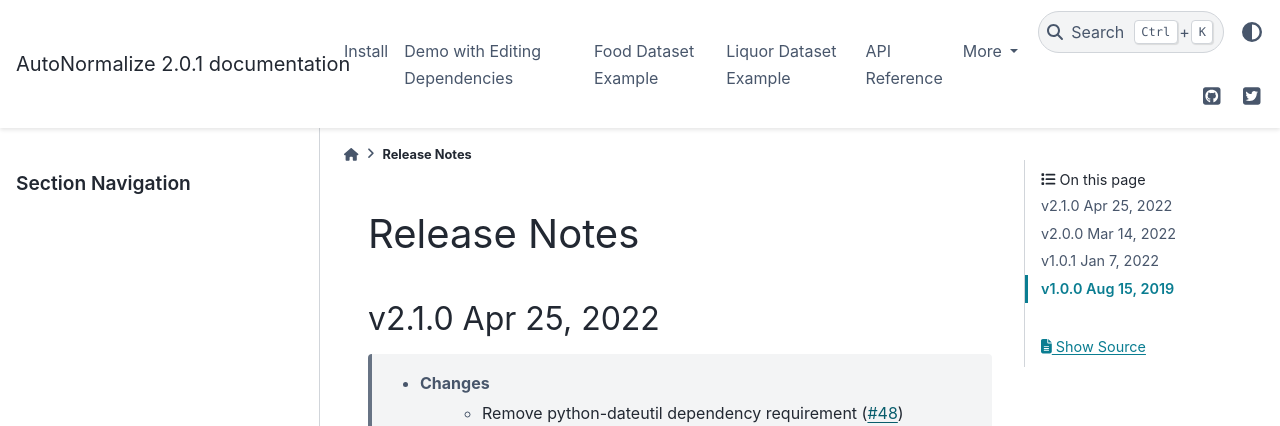
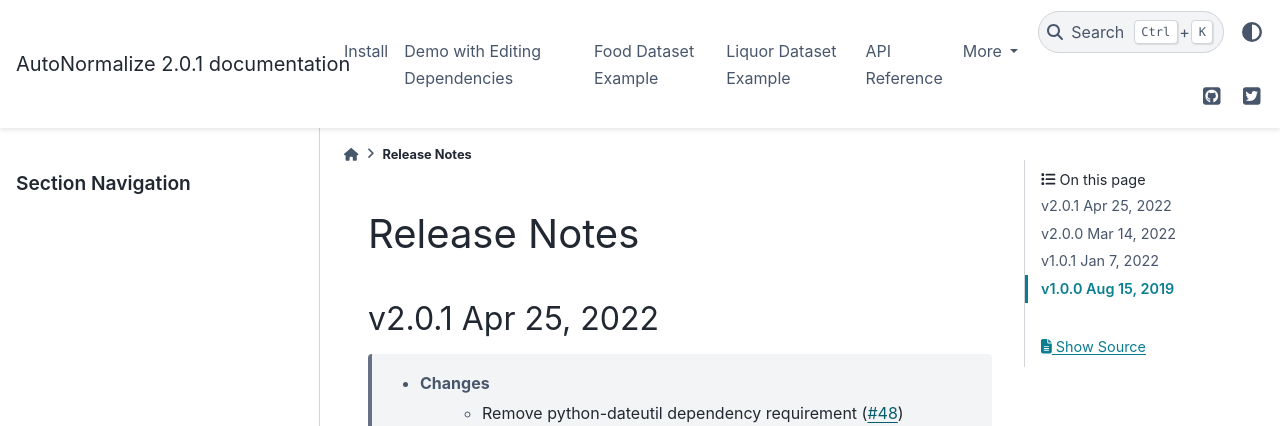
Before and after one commit to alteryx/autonormalize, a Sphinx documentation site: the page built from docs/source/release_notes.rst, in a window 1280 px wide and 900 px high. Shown: the top 426 px of the window. Built offline with Sphinx 7.4.7 and the PyData theme 0.15.4, drawn with Linux system fonts in a browser that asks for light colours; comment, search, counter and statistics services are not loaded.

```diff
--- a/docs/source/release_notes.rst
+++ b/docs/source/release_notes.rst
@@ -13,7 +13,7 @@ Release Notes
 
 .. Thanks to the following people for contributing to this release:
 
-v2.1.0 Apr 25, 2022
+v2.0.1 Apr 25, 2022
 ==============
     * Changes
         * Remove python-dateutil dependency requirement (:pr:`48`)
```
